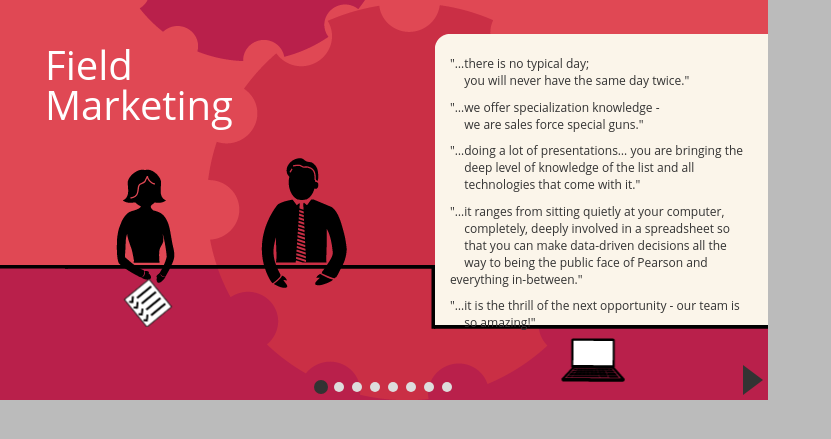
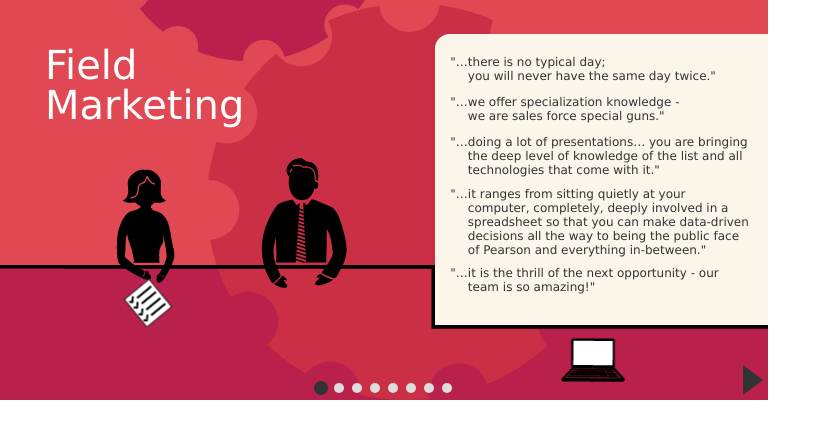
Before and after one commit to cspro/careerProfilesSlideshow, a PHP site: page / in a window 1280 px wide. Shown: the top 439 px of the page, without its empty margins (0-831 px from the left). Run offline with PHP 8.4, Linux system fonts and the light colour scheme; some libraries are stand-ins or nearby versions.

Commit message:
Fixed font issue

```diff
--- a/build/css/main.css
+++ b/build/css/main.css
@@ -1,12 +1,12 @@
 * {
-  font-family: "Open Sans", Verdana, sans-serif !important;
+  font-family: Verdana, sans-serif !important;
   font-size: 12px;
   color: #333;
   margin: 0;
 }
 
 body {
-  background-color: #bbbbbb;
+  background-color: transparent;
 }
 
 a {
--- a/src/css/main.css
+++ b/src/css/main.css
@@ -1,12 +1,12 @@
 * {
-  font-family: "Open Sans", Verdana, sans-serif !important;
+  font-family: Verdana, sans-serif !important;
   font-size: 12px;
   color: #333;
   margin: 0;
 }
 
 body {
-  background-color: #bbbbbb;
+  background-color: transparent;
 }
 
 a {
--- a/src/sass/main.scss
+++ b/src/sass/main.scss
@@ -16,13 +16,13 @@ $rotDuration : 5s;
 $animDuration: 1s;
 
 * {
-  font-family: "Open Sans", Verdana, sans-serif !important;
+  font-family: Verdana, sans-serif !important;
   font-size: 12px;
   color: #333;
   margin: 0;
 }
 body {
-  background-color: $neutralBg;
+  background-color: transparent;
 }
 
 a {
```
Also changed, not shown: 2 other files.
